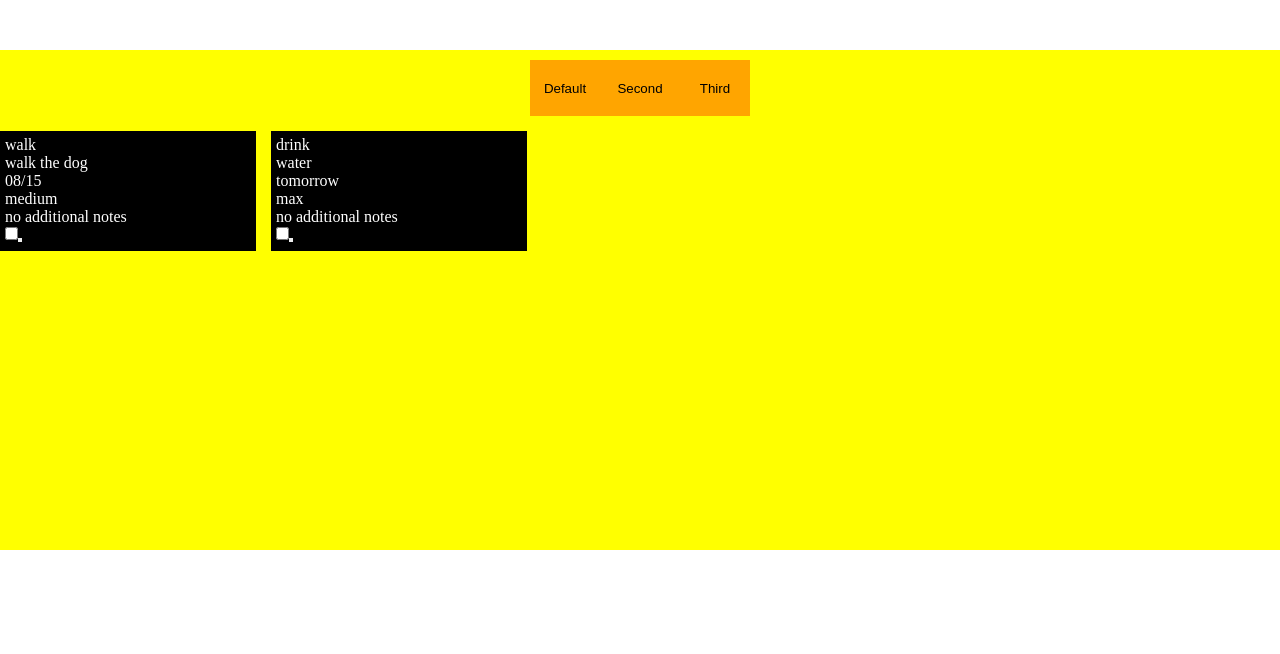
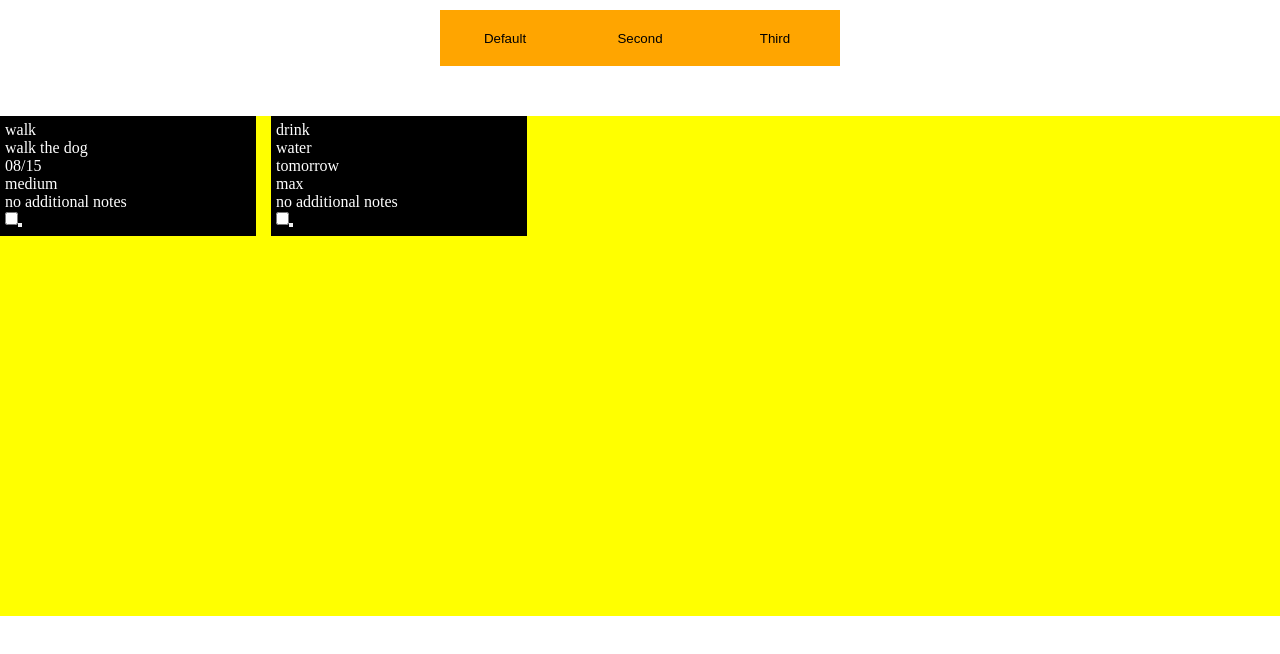
Before and after one commit to LucasAzevedoTheDev/to-do-list, a website built with webpack: page src/index.html in a window 1280 px wide. Both pictures are taken after a click on the button "Default". Built offline with nearby package versions, Linux system fonts and the light colour scheme.

Commit message:
add event listener for the project buttons and the logic behind

```diff
--- a/src/index.js
+++ b/src/index.js
@@ -1,16 +1,14 @@
 import "./styles.css";
 import {addProject, addTodoToProject, projects} from "./todo.js";
 import {toggleCompleted, deleteTodo, deleteProject} from "./edit.js";
-import {createContainer, createTodoDiv, createProjectDiv} from "./ui.js";
+import {createContainer, createTodoDiv, createProjectsDiv} from "./ui.js";
 
 const defaultProject = addProject("Default");
 const secondProject = addProject("Second");
 const thirdProject = addProject("Third");
 const todo1 = addTodoToProject("walk", "walk the dog", "08/15", "medium", "no additional notes", defaultProject);
 const todo2 = addTodoToProject("drink", "water", "tomorrow", "max", "no additional notes", defaultProject);
-
 createContainer();
 createTodoDiv(todo1);
 createTodoDiv(todo2);
-createProjectDiv();
-console.log(projects);
+createProjectsDiv();
--- a/src/styles.css
+++ b/src/styles.css
@@ -35,6 +35,9 @@
   background-color: orange;
   padding: 5px;
   margin-top: 10px;
+  max-width: 400px;
+  margin-left: auto;
+  margin-right: auto;
   gap: 15px;
   height: 7vh;
   display: flex;
--- a/src/ui.js
+++ b/src/ui.js
@@ -60,21 +60,25 @@ function createTodoDiv(todo) {
   todoDiv.appendChild(deleteButton);
 }
 
-function createProjectDiv() {
+function createProjectsDiv() {
   const projectDiv = document.createElement("div");
   projectDiv.classList.add("project-div");
-  containerDiv.prepend(projectDiv);
+  containerDiv.before(projectDiv);
 
-  projects.forEach(project => {
+  projects.forEach((project) => {
     const projectButtons = document.createElement("button");
     projectButtons.classList.add("project-buttons");
     projectButtons.textContent = project.name;
     projectDiv.appendChild(projectButtons);
 
-    projectButtons.addEventListener("click", () => {
-      //
-    })
+    projectButtons.addEventListener("click", (event) => {
+      todoContainer.replaceChildren();
+      let currentProject = projects.find(project => project.name === event.target.textContent);
+      currentProject.todos.forEach((todo) => {
+        createTodoDiv(todo);
+      });
+    });
   });
 }
 
-export {createContainer, createTodoDiv, createProjectDiv};
+export {createContainer, createTodoDiv, createProjectsDiv};
```
